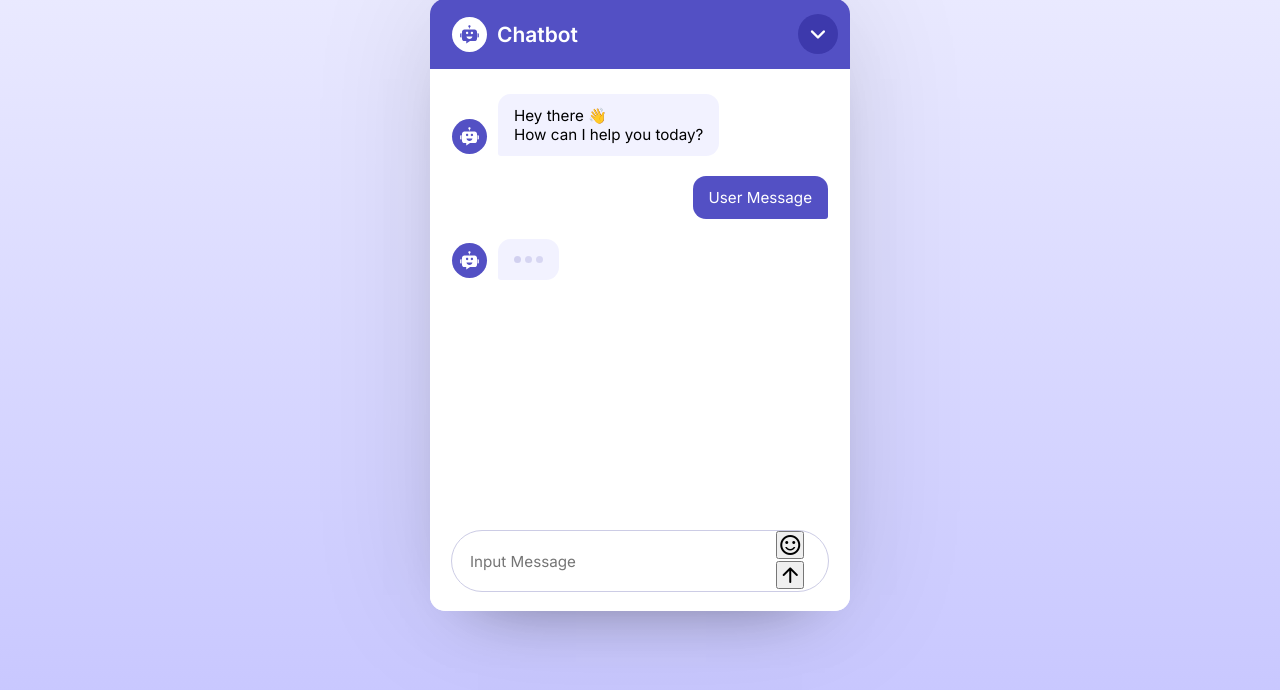
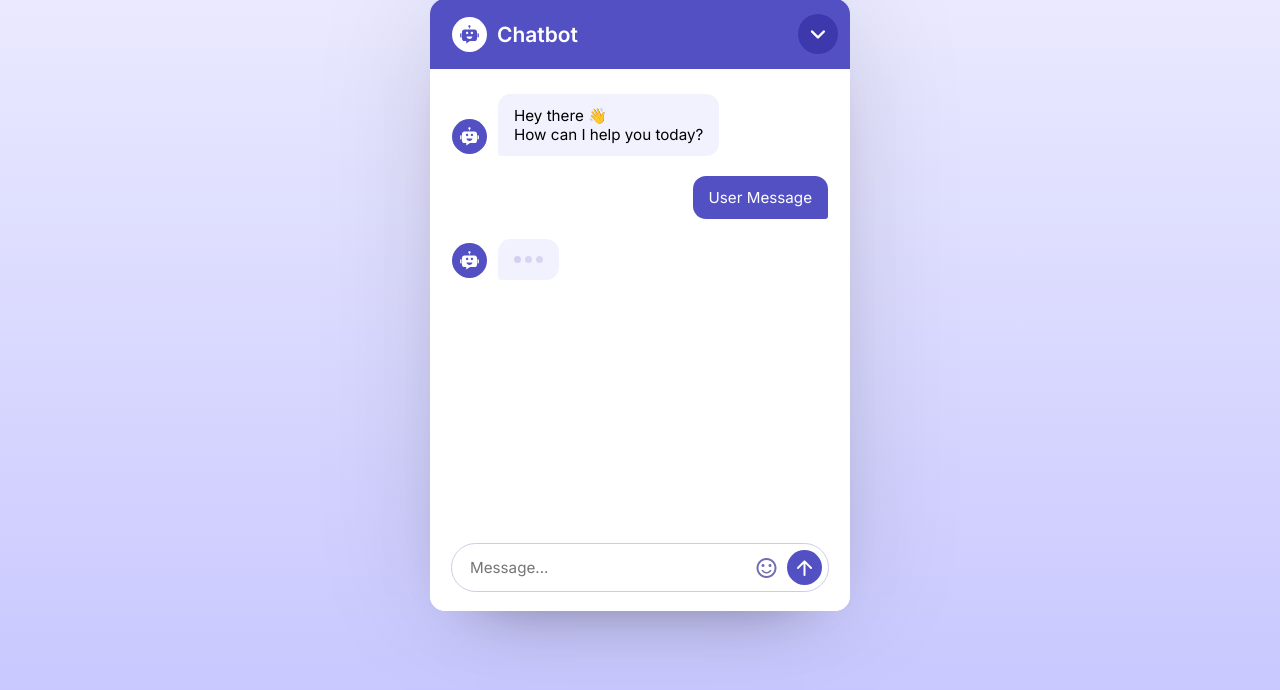
Before and after one commit to Scott-Zeta/chatbot_assistant, a Flask app: page / in a window 1280 px wide. Shown: the part 95-785 px from the top of the page. Run offline with Flask 3, Linux system fonts and the light colour scheme.

Commit message:
feat: enhance chat footer styles and add controls for message input

```diff
--- a/static/css/style.css
+++ b/static/css/style.css
@@ -191,6 +191,10 @@ body {
   outline: 1px solid #cccce5;
 }
 
+.chat-footer .chat-form:focus-within {
+  outline: 2px solid #5350c4;
+}
+
 .chat-form .message-input {
   border: none;
   outline: none;
@@ -201,3 +205,37 @@ body {
   padding: 14px 0 13px 18px;
   border-radius: inherit;
 }
+
+.chat-form .chat-controls {
+  display: flex;
+  height: 47px;
+  gap: 3px;
+  align-items: center;
+  align-self: flex-end;
+  padding-right: 6px;
+}
+
+.chat-form .chat-controls button {
+  height: 35px;
+  width: 35px;
+  border: none;
+  font-size: 1.5rem;
+  cursor: pointer;
+  color: #706db0;
+  background: none;
+  border-radius: 50%;
+  transition: 0.2s ease;
+}
+
+.chat-form .chat-controls #send-message {
+  color: #fff;
+  background: #5350c4;
+}
+
+.chat-form .chat-controls #send-message:hover {
+  background: #3d39ac;
+}
+
+.chat-form .chat-controls button:hover {
+  background: #f1f1ff;
+}
--- a/templates/bot_widget.html
+++ b/templates/bot_widget.html
@@ -81,10 +81,7 @@
       <!-- Chatbot Footer -->
       <div class="chat-footer">
         <form action="#" class="chat-form">
-          <textarea
-            placeholder="Input Message"
-            class="message-input"
-          ></textarea>
+          <textarea placeholder="Message..." class="message-input"></textarea>
           <div class="chat-controls">
             <button
               type="button"
```
